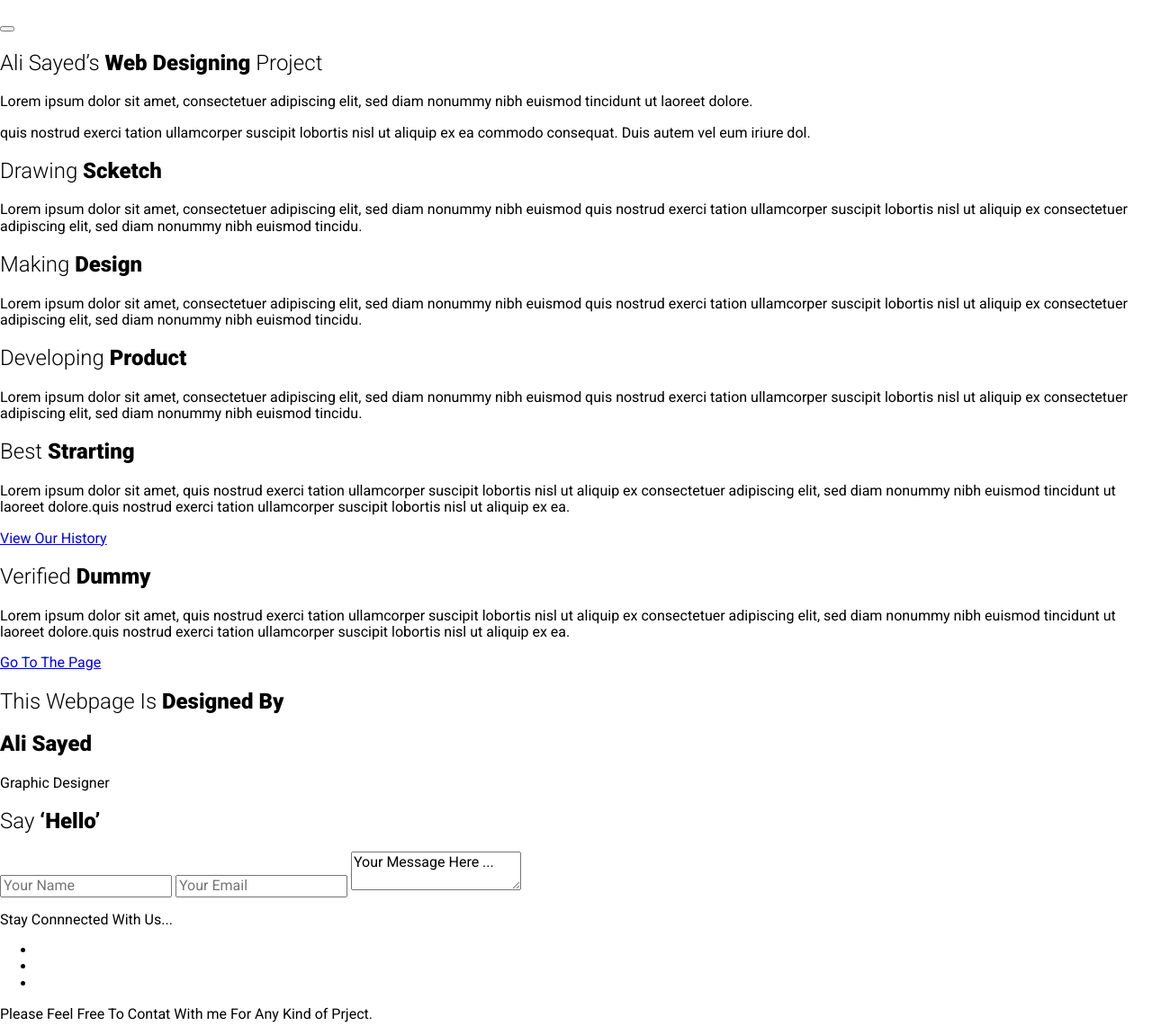
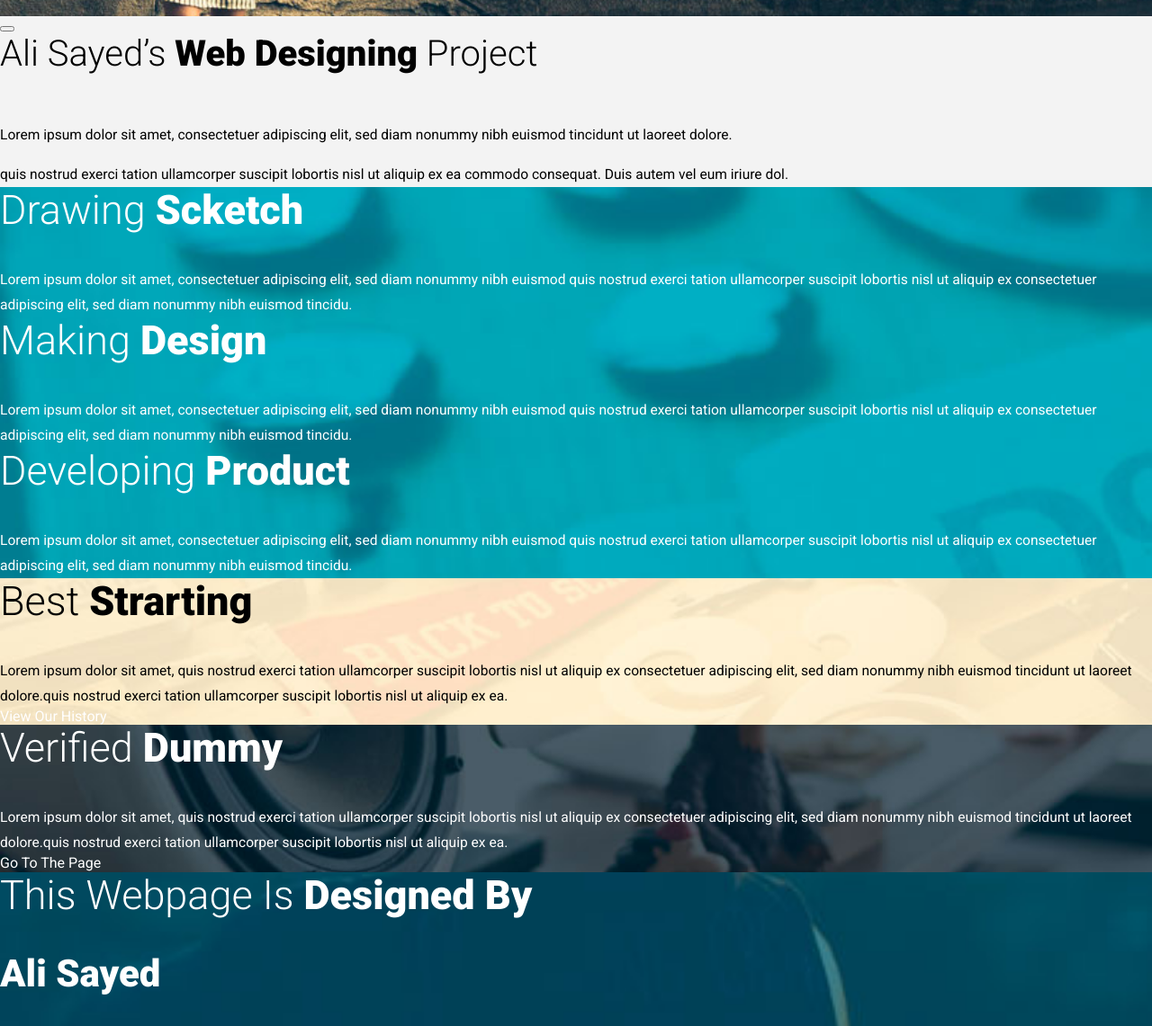
Before and after one commit to gitRussel/Grid-css, a plain HTML site: page index.html in a window 1280 px wide. Shown: the top 1141 px of the page at 90% size. Drawn offline with nearby package versions, Linux system fonts and the light colour scheme.

Commit message:
Добавление фонов к блокам

```diff
--- a/index.html
+++ b/index.html
@@ -11,18 +11,18 @@
 </head>
 <body>
     <div class="grid">
-        <div class="grid-item">
+        <div class="grid-item grid-item-bg">
             <img src="" alt="">
         </div>
-        <div class="grid-item">
+        <div class="grid-item grid-item-gray">
             <button type="button"></button>
-            <h2>Ali Sayed’s <span>Web Designing</span>  Project</h2>
+            <h4>Ali Sayed’s <span>Web Designing</span>  Project</h4>
             <p>Lorem ipsum dolor sit amet, consectetuer adipiscing elit,
                 sed diam nonummy nibh euismod tincidunt ut laoreet dolore.</p>
             <p>quis nostrud exerci tation ullamcorper suscipit lobortis
                 nisl ut aliquip ex ea commodo consequat. Duis autem vel eum iriure dol.</p>
         </div>
-        <div class="grid-item">
+        <div class="grid-item grid-item-blue">
             <h2>Drawing <span>Scketch</span></h2>
             <p>Lorem ipsum dolor sit amet, consectetuer adipiscing elit, sed diam nonummy nibh euismod quis nostrud exerci tation ullamcorper suscipit lobortis nisl ut aliquip ex consectetuer adipiscing elit, sed diam nonummy nibh euismod tincidu.</p>
             <h2>Making <span>Design</span></h2>
@@ -30,24 +30,24 @@
             <h2>Developing <span>Product</span></h2>
             <p>Lorem ipsum dolor sit amet, consectetuer adipiscing elit, sed diam nonummy nibh euismod quis nostrud exerci tation ullamcorper suscipit lobortis nisl ut aliquip ex consectetuer adipiscing elit, sed diam nonummy nibh euismod tincidu.</p>
         </div>
-        <div class="grid-item">
+        <div class="grid-item grid-item-beige">
             <h2>Best <span>Strarting</span></h2>
             <p>Lorem ipsum dolor sit amet, quis nostrud exerci tation ullamcorper suscipit lobortis nisl ut aliquip ex  consectetuer adipiscing elit, sed diam nonummy nibh euismod tincidunt ut laoreet dolore.quis nostrud exerci tation ullamcorper suscipit lobortis nisl ut aliquip ex ea.</p>
             <a href="#">View Our History</a>
         </div>
-        <div class="grid-item">
+        <div class="grid-item grid-item-black">
             <h2>Verified <span>Dummy</span></h2>
             <p>Lorem ipsum dolor sit amet, quis nostrud exerci tation ullamcorper suscipit lobortis nisl ut aliquip ex  consectetuer adipiscing elit, sed diam nonummy nibh euismod tincidunt ut laoreet dolore.quis nostrud exerci tation ullamcorper suscipit lobortis nisl ut aliquip ex ea.</p>
             <a href="#">Go To The Page</a>
         </div>
-        <div class="grid-item">
+        <div class="grid-item grid-item-human">
             <h2>This Webpage Is <span>Designed By</span></h2>
             <div>
-                <h2><span>Ali Sayed</span></h2>
+                <h3><span>Ali Sayed</span></h3>
                 <p>Graphic Designer</p>
             </div>
         </div>
-        <div class="grid-item">
+        <div class="grid-item grid-item-green">
             <h2>Say <span>‘Hello’</span></h2>
             <form action="">
                 <input type="text" placeholder="Your Name">
--- a/style.css
+++ b/style.css
@@ -1,7 +1,58 @@
 body {
   font-family: 'Roboto', sans-serif; }
 
+h2 {
+  font-size: 45px; }
+
+h3 {
+  font-size: 42px; }
+
+h4 {
+  font-size: 40px; }
+
 h2, h3, h4 {
-  font-weight: 200; }
+  font-weight: 200;
+  margin-top: 0; }
   h2 span, h3 span, h4 span {
     font-weight: 900; }
+
+p {
+  font-size: 15.57px;
+  line-height: 28px;
+  margin-bottom: 0; }
+
+a, input, textarea {
+  font-size: 16/57px; }
+
+a {
+  color: white;
+  text-decoration: none; }
+
+.grid-item-bg {
+  background-image: url("img/bg.jpg"); }
+
+.grid-item-gray {
+  background-color: #f3f3f3; }
+
+.grid-item-blue {
+  background-image: url("img/bg-blue.jpg"); }
+
+.grid-item-beige {
+  background-image: url("img/bg-beige.jpg"); }
+
+.grid-item-black {
+  background-image: url("img/bg-black.jpg"); }
+
+.grid-item-human {
+  background-image: url("img/bg-human.jpg"); }
+
+.grid-item-green {
+  background-image: url("img/bg-green.jpg"); }
+
+.grid-item-bg, .grid-item-human, .grid-item-green, .grid-item-blue, .grid-item-beige, .grid-item-black {
+  background-size: cover;
+  background-position: center center;
+  background-repeat: no-repeat; }
+
+.grid-item-human, .grid-item-green, .grid-item-blue, .grid-item-black {
+  color: #fff; }
```
